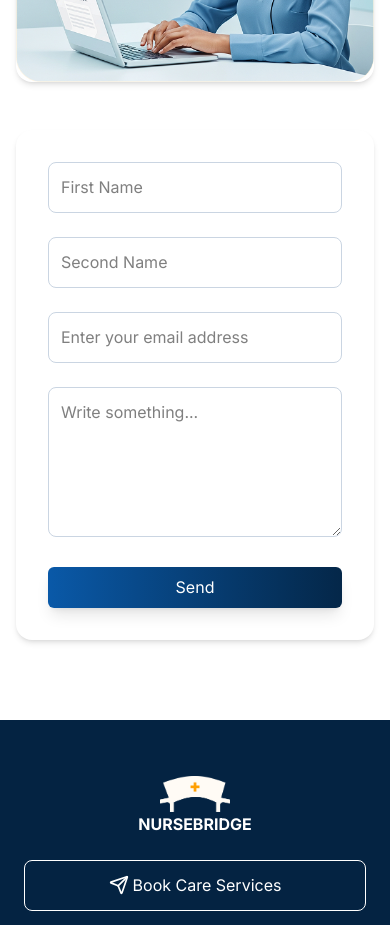
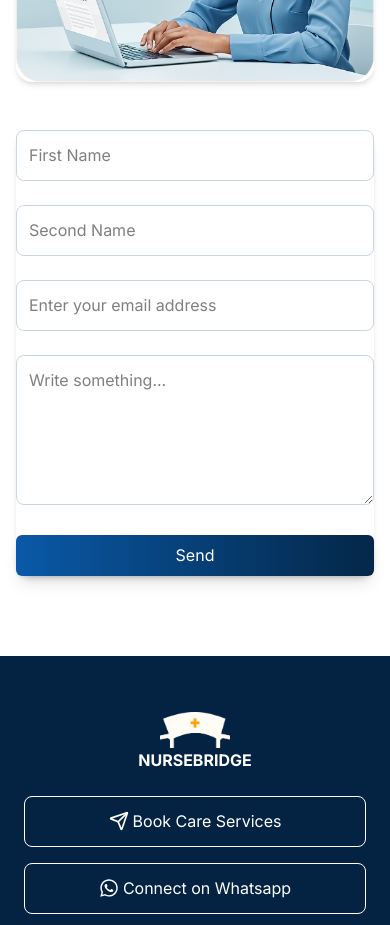
Before and after one commit to Ade-Adex/nurse-bridge, a Next.js app: page / in a window 390 px wide. Shown: the part 7380-8305 px from the top of the page. Built offline with nearby package versions, Linux system fonts and the light colour scheme.

Commit message:
feat: I reduce the padding around the contact form

```diff
--- a/app/components/ContactSection.tsx
+++ b/app/components/ContactSection.tsx
@@ -30,7 +30,7 @@
         </div>
 
         {/* Right: Form */}
-        <div className="bg-white rounded-2xl shadow-md p-8">
+        <div className="bg-white rounded-2xl shadow-md md:p-8">
           <form className="space-y-6">
             <input
               type="text"
```
